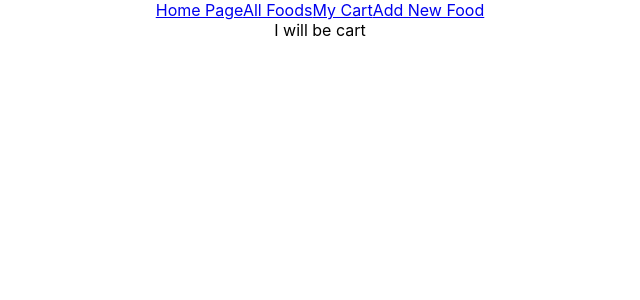
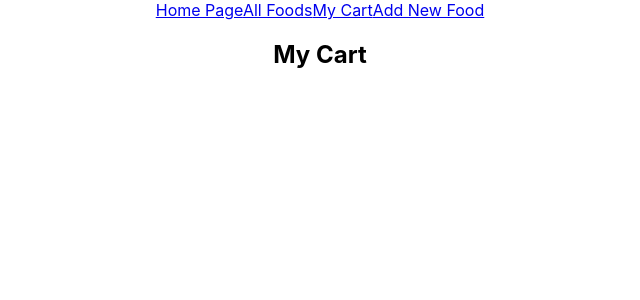
Before and after one commit to ellijs/phase2project-flatironeats, a React (Create React App) app: page /cart in a window 1280 px wide. Shown: the top 300 px of the page, without its empty margins (320-960 px from the left). Built offline with nearby package versions, Linux system fonts and the light colour scheme; data requests are answered from the project's data file.

Commit message:
working on cart

```diff
--- a/src/Components/App.js
+++ b/src/Components/App.js
@@ -11,12 +11,24 @@ import Cart from './Cart';
 
 function App() {
   const [foods, setFoods] = useState([])
+  const [myCart, setMyCart] = useState([])
 
   useEffect(() => {
     fetch('http://localhost:4000/foods')
     .then(response => response.json())
     .then(foodData => setFoods(foodData))
   }, [])
+
+  function addFoodToCart(food){
+    setMyCart([...myCart, food])
+  }
+  function removeFoodFromCart(id){
+    let tempCart = myCart.filter((food) => {
+      if (food.id !== id)
+        return true
+    })
+    setMyCart(tempCart)
+  }
 
   return (
     <div className="App">
@@ -26,10 +38,10 @@ function App() {
           <NewFoodForm />
         </Route>
         <Route exact path="/foods">
-          <FoodContainer foods={foods}/>
+          <FoodContainer foods={foods} addFoodToCart={addFoodToCart} removeFoodFromCart={removeFoodFromCart}/>
         </Route>
         <Route exact path="/cart">
-          <Cart />
+          <Cart foods={foods} myCart={myCart} removeFoodFromCart={removeFoodFromCart}/>
         </Route>
         <Route exact path="/">
           <HomePage foods={foods}/>
--- a/src/Components/Cart.js
+++ b/src/Components/Cart.js
@@ -1,6 +1,13 @@
-function Cart(){
+import FoodCard from './FoodCard';
+
+function Cart({ myCart, removeFoodFromCart }){
     return(
-        <div>I will be cart</div>
+        <div>
+            <h2>My Cart</h2>
+            {myCart.map((food) => {
+                return(<FoodCard key={food.id} food={food} removeFoodFromCart={removeFoodFromCart}/>)
+            })}
+        </div>
     )
 }
 
--- a/src/Components/FoodCard.js
+++ b/src/Components/FoodCard.js
@@ -1,18 +1,27 @@
 import { useState } from "react";
 import FoodDetail from "./FoodDetail";
 
-function FoodCard({ food }){
+function FoodCard({ food, addFoodToCart, removeFoodFromCart }){
     const [isClicked, setIsClicked] = useState(false)
-
+    function onAddFood(){
+        console.log(food)
+        addFoodToCart(food)
+    }
+    function onRemoveFood(){
+        removeFoodFromCart(food.id)
+    }
     return(
-        <div className="food-card" onClick={(e)=>setIsClicked(!isClicked)}>
+        <div className="food-card">
+            <div onClick={(e)=>setIsClicked(!isClicked)}>
             {isClicked ? <FoodDetail food={food} /> :
             <>
                 <h2>{food.name}</h2>
                 <img src={food.image} alt={food.name}/>
                 <h4>Price: ${food.price}</h4>
             </>}
-
+            </div>
+            {addFoodToCart ? <button onClick={onAddFood}>Add To Cart</button>
+                : <button onClick={onRemoveFood}>Remove From Cart</button> }
         </div>
     )
 }
--- a/src/Components/FoodContainer.js
+++ b/src/Components/FoodContainer.js
@@ -2,7 +2,7 @@ import { useState } from "react";
 import FoodCard from "./FoodCard";
 import SearchBar from "./SearchBar";
 
-function FoodContainer({ foods }){
+function FoodContainer({ foods, addFoodToCart, removeFoodFromCart }){
     const [search, setSearch] = useState("")
     const [sortCategory, setSortCategory] = useState("All")
     const [sortPrice, setSortPrice] = useState(false)
@@ -29,7 +29,7 @@ function FoodContainer({ foods }){
             return 0
         }
     })
-    .map(food => <FoodCard key={food.id} food={food} />)
+    .map(food => <FoodCard key={food.id} food={food} addFoodToCart={addFoodToCart} removeFoodFromCart={removeFoodFromCart} />)
 
 
     return (
```
